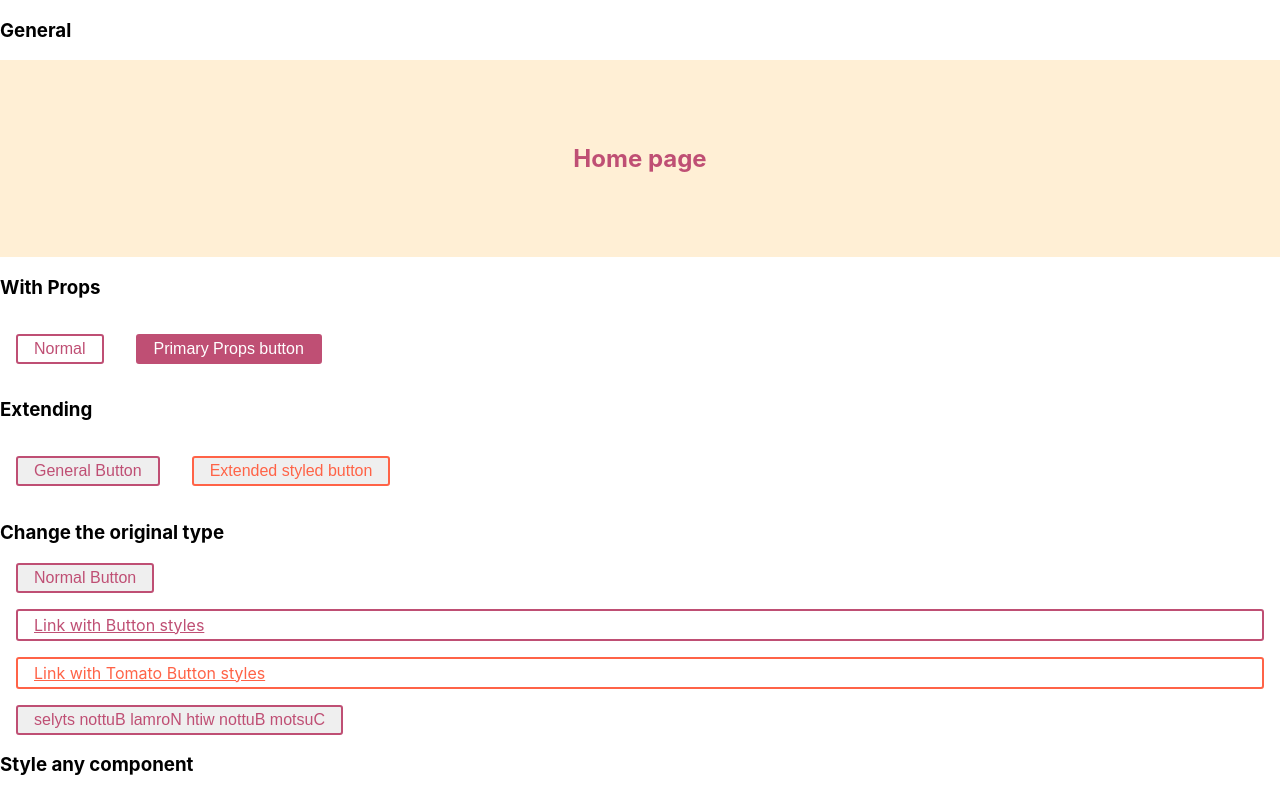
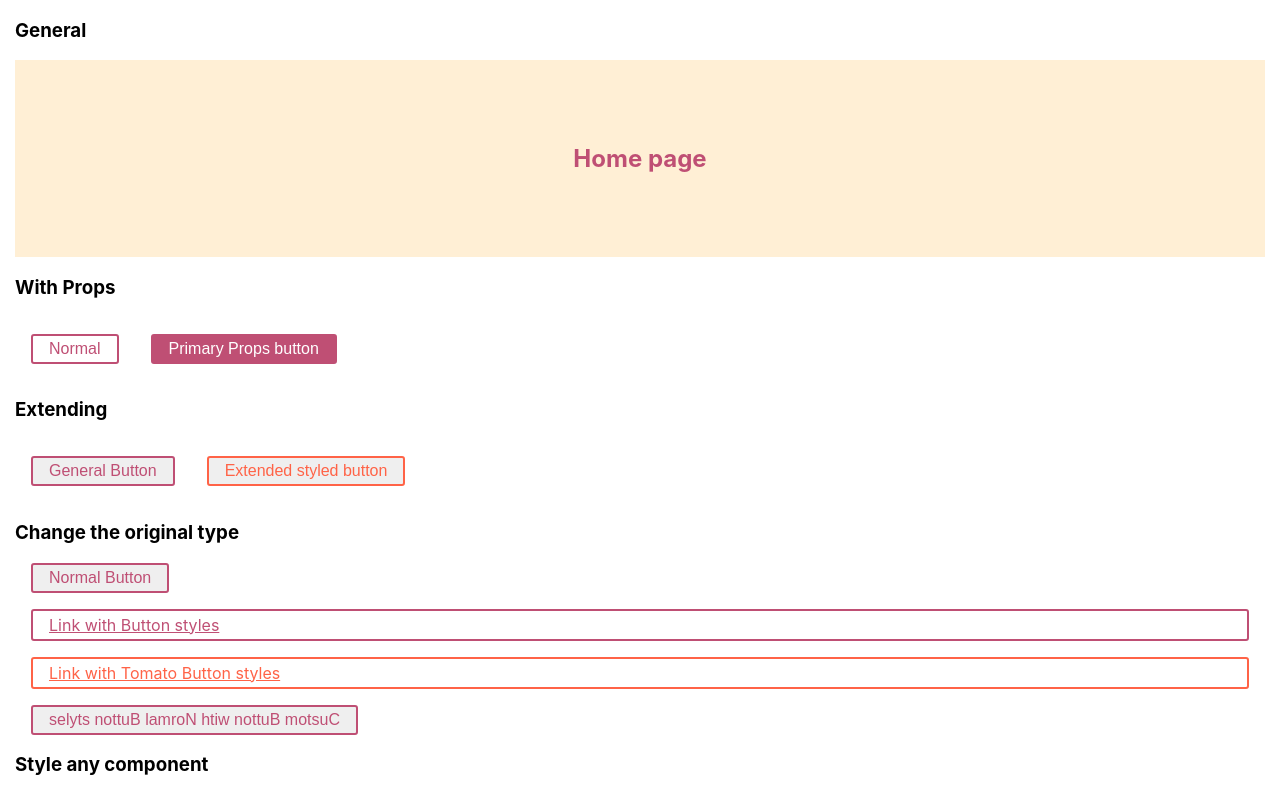
Before and after one commit to Kasun002/react-styled-cp, a React (Create React App) app: page /react-styled-cp/classes in a window 1280 px wide. Shown: the top 796 px of the page. Built offline with nearby package versions, Linux system fonts and the light colour scheme.

Commit message:
Update combinator file name

```diff
--- a/src/App.tsx
+++ b/src/App.tsx
@@ -1,11 +1,16 @@
+import { styled } from 'styled-components';
 import AppRouter from './App.Router';
 import './App.css';
 
+const RootWrapper = styled.div`
+  padding: 0 15px 15px;
+`
+
 function App() {
   return (
-    <>
+    <RootWrapper>
       <AppRouter></AppRouter>
-    </>
+    </RootWrapper>
   );
 }
 
--- a/src/pages/Home.tsx
+++ b/src/pages/Home.tsx
@@ -1,6 +1,6 @@
 import AnyComponent from "../components/AnyComponent";
 import ChangeType from "../components/ChangeType";
-import Combinators from "../components/Combinaters";
+import Combinators from "../components/Combinators";
 import ExtendingStyles from "../components/Extending";
 import General from "../components/General";
 import PassProps from "../components/PassProps";
```
Also changed, not shown: src/components/Combinators.tsx (renamed from src/components/Combinaters.tsx).
